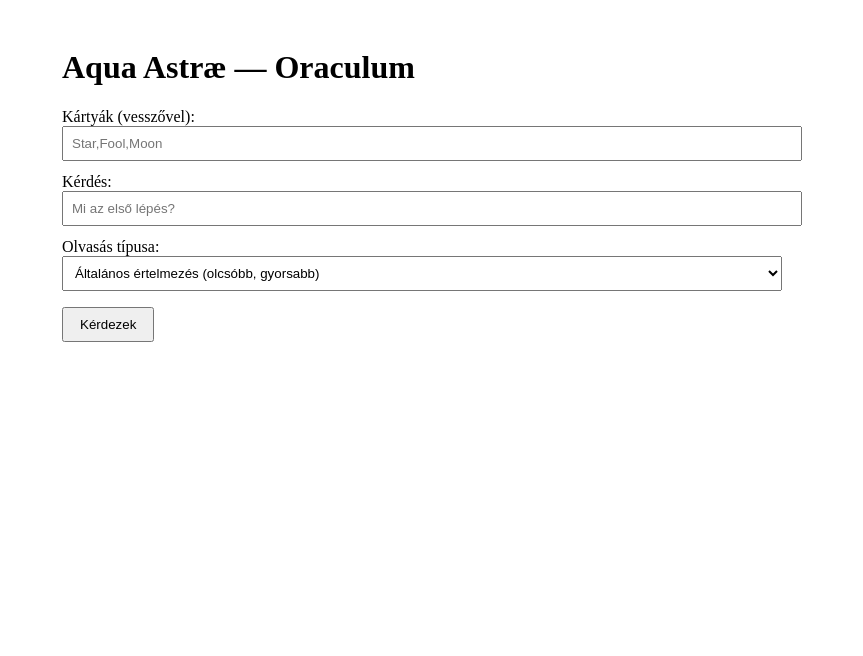
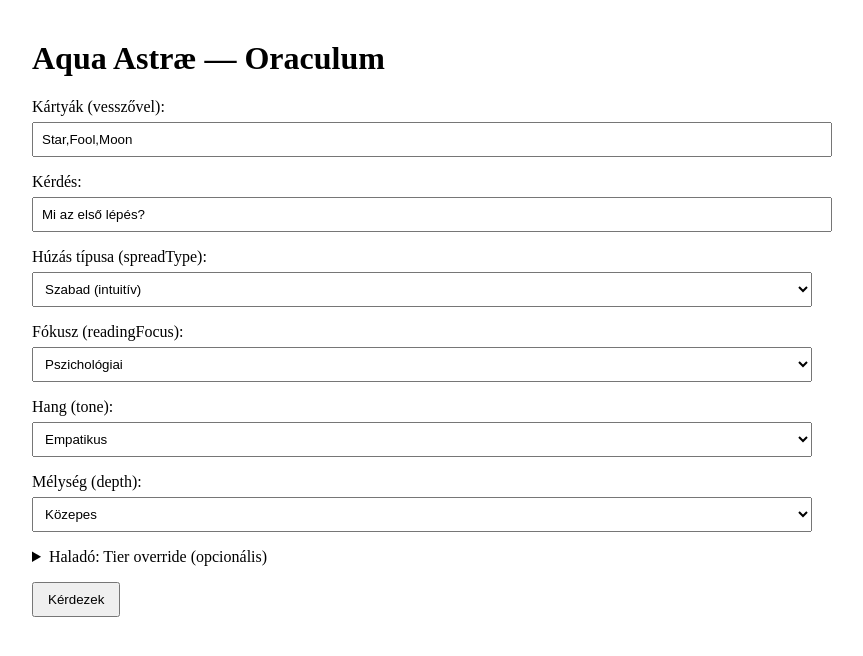
Before and after one commit to janosbartek-debug/aqua-astrae, a Next.js app: page / in a window 1280 px wide. Shown: the top 656 px of the page, without its empty margins (218-1081 px from the left). Built offline with nearby package versions, Linux system fonts and the light colour scheme.

Commit message:
Update index.js

```diff
--- a/pages/index.js
+++ b/pages/index.js
@@ -1,68 +1,135 @@
-// pages/index.js
 import { useState } from "react";
 
 export default function Home() {
-  const [cards, setCards] = useState("");
-  const [question, setQuestion] = useState("");
-  const [tier, setTier] = useState("general"); // "general" | "deep"
-  const [answer, setAnswer] = useState("");
+  const [cards, setCards] = useState("Star,Fool,Moon");
+  const [question, setQuestion] = useState("Mi az első lépés?");
+  const [spreadType, setSpreadType] = useState("freeform");
+  const [readingFocus, setReadingFocus] = useState("pszichológiai");
+  const [tone, setTone] = useState("empatikus");
+  const [depth, setDepth] = useState("közepes"); // vagy használd a tier-t közvetlenül
+  const [tier, setTier] = useState(""); // "", "general", "medium", "deep" — opcionális override
 
-  async function handleAsk() {
-    setAnswer("Kérem, várj…");
-    const res = await fetch("/api/oraculum", {
-      method: "POST",
-      headers: { "Content-Type": "application/json" },
-      body: JSON.stringify({
-        cards: cards.split(",").map(c => c.trim()).filter(Boolean),
+  const [loading, setLoading] = useState(false);
+  const [resp, setResp] = useState(null);
+  const [err, setErr] = useState("");
+
+  async function ask() {
+    setLoading(true);
+    setErr("");
+    setResp(null);
+    try {
+      const body = {
+        cards: cards.split(",").map((s) => s.trim()).filter(Boolean),
         question,
-        tier, // <-- elküldjük a választott szintet
-      }),
-    });
-    const data = await res.json();
-    setAnswer(
-      data.interpretation
-        ? `${data.interpretation}\n\n— modell: ${data.modelUsed || "ismeretlen"}`
-        : data.details || data.error || "Ismeretlen hiba."
-    );
+        spreadType,
+        readingFocus,
+        tone,
+        depth,
+      };
+      if (tier) body.tier = tier;
+
+      const r = await fetch("/api/oraculum", {
+        method: "POST",
+        headers: { "Content-Type": "application/json" },
+        body: JSON.stringify(body),
+      });
+      const data = await r.json();
+      if (!r.ok) {
+        setErr(`${data?.error || "Hiba"} (status: ${r.status})`);
+      } else {
+        setResp(data);
+      }
+    } catch (e) {
+      setErr(e.message || "Ismeretlen hiba");
+    } finally {
+      setLoading(false);
+    }
   }
 
   return (
-    <main style={{ padding: 20, maxWidth: 720, margin: "0 auto" }}>
+    <div style={{ maxWidth: 780, margin: "40px auto", fontFamily: "serif" }}>
       <h1>Aqua Astræ — Oraculum</h1>
 
-      <label style={{ display: "block", marginTop: 12 }}>Kártyák (vesszővel):</label>
+      <label>Kártyák (vesszővel):</label>
       <input
         value={cards}
-        onChange={e => setCards(e.target.value)}
+        onChange={(e) => setCards(e.target.value)}
         placeholder="Star,Fool,Moon"
-        style={{ width: "100%", padding: 8 }}
+        style={{ width: "100%", padding: 8, margin: "6px 0 16px" }}
       />
 
-      <label style={{ display: "block", marginTop: 12 }}>Kérdés:</label>
+      <label>Kérdés:</label>
       <input
         value={question}
-        onChange={e => setQuestion(e.target.value)}
+        onChange={(e) => setQuestion(e.target.value)}
         placeholder="Mi az első lépés?"
-        style={{ width: "100%", padding: 8 }}
+        style={{ width: "100%", padding: 8, margin: "6px 0 16px" }}
       />
 
-      <label style={{ display: "block", marginTop: 12 }}>Olvasás típusa:</label>
-      <select
-        value={tier}
-        onChange={e => setTier(e.target.value)}
-        style={{ width: "100%", padding: 8 }}
-      >
-        <option value="general">Általános értelmezés (olcsóbb, gyorsabb)</option>
-        <option value="deep">Mélyebb jóslás (szebb, drágább)</option>
+      <label>Húzás típusa (spreadType):</label>
+      <select value={spreadType} onChange={(e) => setSpreadType(e.target.value)} style={{ width: "100%", padding: 8, margin: "6px 0 16px" }}>
+        <option value="freeform">Szabad (intuitív)</option>
+        <option value="one_card">Egykártyás</option>
+        <option value="three_card">Háromkártyás (múlt–jelen–jövő / döntési mérleg)</option>
+        <option value="relationship">Kapcsolati háromszög</option>
+        <option value="elements">Elem-harmonizáló</option>
+        <option value="moon">Holdút / ciklikus</option>
+        <option value="celtic_cross">Kelta kereszt (10 lap)</option>
+        <option value="shadow">Árnyékmunka</option>
       </select>
 
-      <button onClick={handleAsk} style={{ marginTop: 16, padding: "8px 16px" }}>
-        Kérdezek
+      <label>Fókusz (readingFocus):</label>
+      <select value={readingFocus} onChange={(e) => setReadingFocus(e.target.value)} style={{ width: "100%", padding: 8, margin: "6px 0 16px" }}>
+        <option value="pszichológiai">Pszichológiai</option>
+        <option value="mágikus">Mágikus</option>
+        <option value="energetikai">Energetikai</option>
+        <option value="pragmatikus">Pragmatikus</option>
+      </select>
+
+      <label>Hang (tone):</label>
+      <select value={tone} onChange={(e) => setTone(e.target.value)} style={{ width: "100%", padding: 8, margin: "6px 0 16px" }}>
+        <option value="empatikus">Empatikus</option>
+        <option value="rituális">Rituális</option>
+        <option value="coaching">Coaching</option>
+      </select>
+
+      <label>Mélység (depth):</label>
+      <select value={depth} onChange={(e) => setDepth(e.target.value)} style={{ width: "100%", padding: 8, margin: "6px 0 16px" }}>
+        <option value="rövid">Rövid</option>
+        <option value="közepes">Közepes</option>
+        <option value="mély">Mély</option>
+      </select>
+
+      <details style={{ marginBottom: 16 }}>
+        <summary>Haladó: Tier override (opcionális)</summary>
+        <div style={{ display: "flex", gap: 8, marginTop: 8 }}>
+          <button onClick={() => setTier("")}>Auto</button>
+          <button onClick={() => setTier("general")}>General</button>
+          <button onClick={() => setTier("medium")}>Medium</button>
+          <button onClick={() => setTier("deep")}>Deep</button>
+        </div>
+        <div style={{ marginTop: 6, fontSize: 12, opacity: 0.8 }}>Aktuális tier: {tier || "auto"}</div>
+      </details>
+
+      <button onClick={ask} disabled={loading} style={{ padding: "8px 14px" }}>
+        {loading ? "Kérdezek…" : "Kérdezek"}
       </button>
 
-      {answer && (
-        <pre style={{ whiteSpace: "pre-wrap", marginTop: 20 }}>{answer}</pre>
+      {err && (
+        <div style={{ marginTop: 16, color: "crimson" }}>
+          <strong>Hiba:</strong> {err}
+        </div>
       )}
-    </main>
+
+      {resp && (
+        <div style={{ marginTop: 24 }}>
+          <h3>Eredmény</h3>
+          <pre style={{ whiteSpace: "pre-wrap" }}>{resp.interpretation}</pre>
+          <div style={{ fontSize: 13, opacity: 0.8, marginTop: 8 }}>
+            Modell: {resp.modelUsed} | Tier: {resp.tierUsed} | Tokenek: {resp.tokens} | Költség: ${resp.costUSD} | Havi összes: ${resp.totalUSDThisMonth}
+          </div>
+        </div>
+      )}
+    </div>
   );
 }
```
